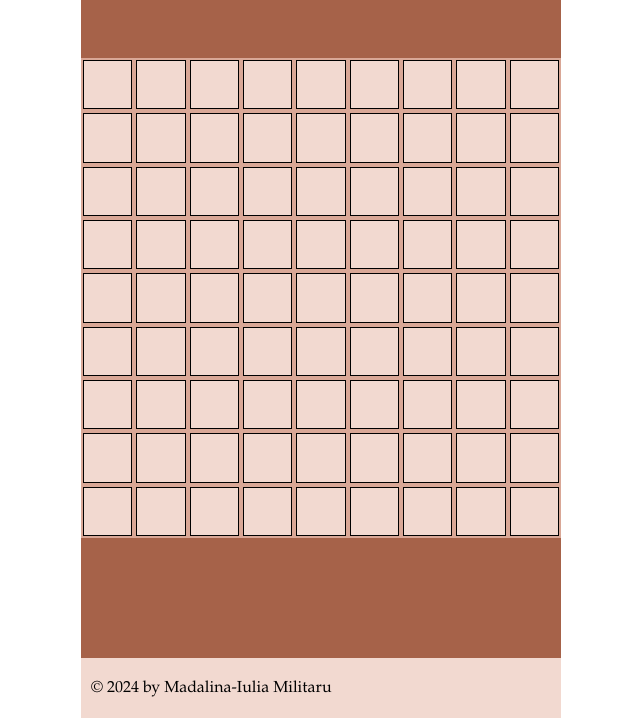
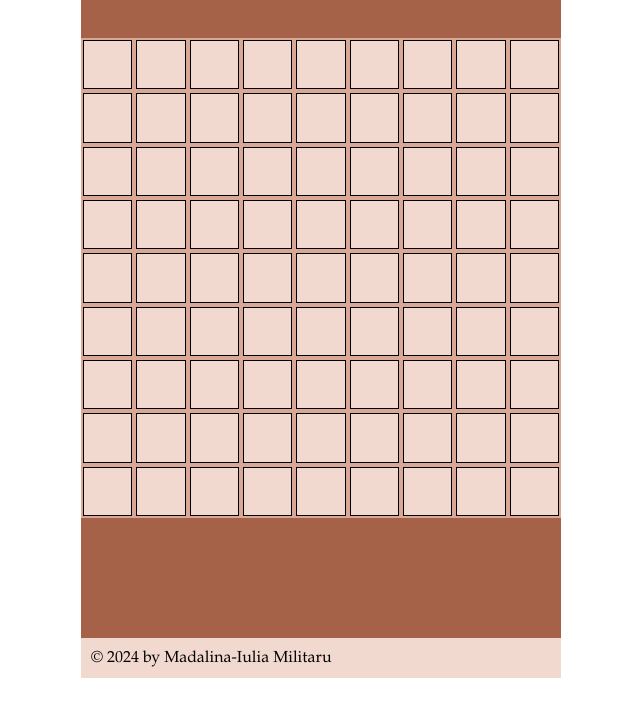
Before and after one commit to madalina2696/hse-it-minesweeper, a plain HTML site: page index.html in a window 1280 px wide. Shown: the part 122-840 px from the top of the page, without its empty margins (319-959 px from the left). After the commit the page ends 800 px from the top, so only its background shows below. Drawn offline with Linux system fonts and the light colour scheme.

Commit message:
scrollbar fix

```diff
--- a/styles.css
+++ b/styles.css
@@ -1,17 +1,20 @@
 :root {
-    --title-color: #A66249;
-    --footer-color: #F2D9D0;
-    --background-color: #D9A796;
+  --title-color: #a66249;
+  --footer-color: #f2d9d0;
+  --background-color: #d9a796;
 }
 
 * {
   margin: 0;
   padding: 0;
+  box-sizing: border-box; /* Add this line to include padding and border in the element's total width and height */
 }
 
-html, body {
+html,
+body {
   height: 100%;
-    font-family: 'Book Antiqua', Tahoma, Geneva, Verdana, sans-serif;
+  overflow: hidden; /* Prevent scrolling */
+  font-family: "Book Antiqua", Tahoma, Geneva, Verdana, sans-serif;
 }
 
 header {
@@ -50,7 +53,7 @@ footer {
 
 .content {
   width: min(100vw, 60vh);
-    height: min(100vh, 420vw);
+  height: min(100vh, 100vw);
   background-color: orange;
   margin: 0 auto;
 }
```
Lines whose indentation alone changed are shown as unchanged.
